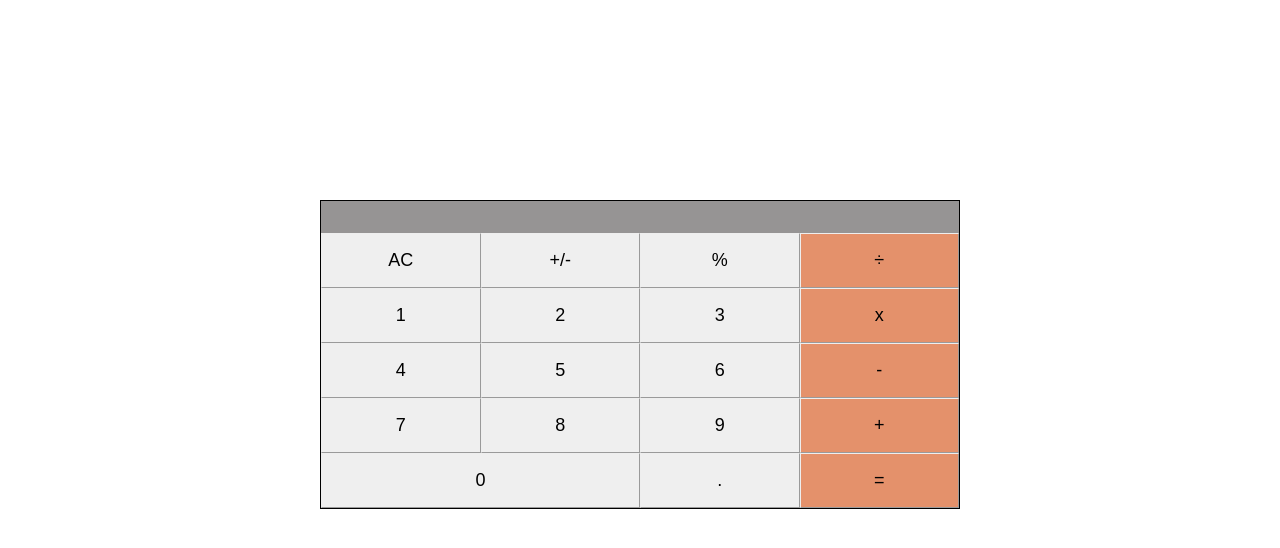
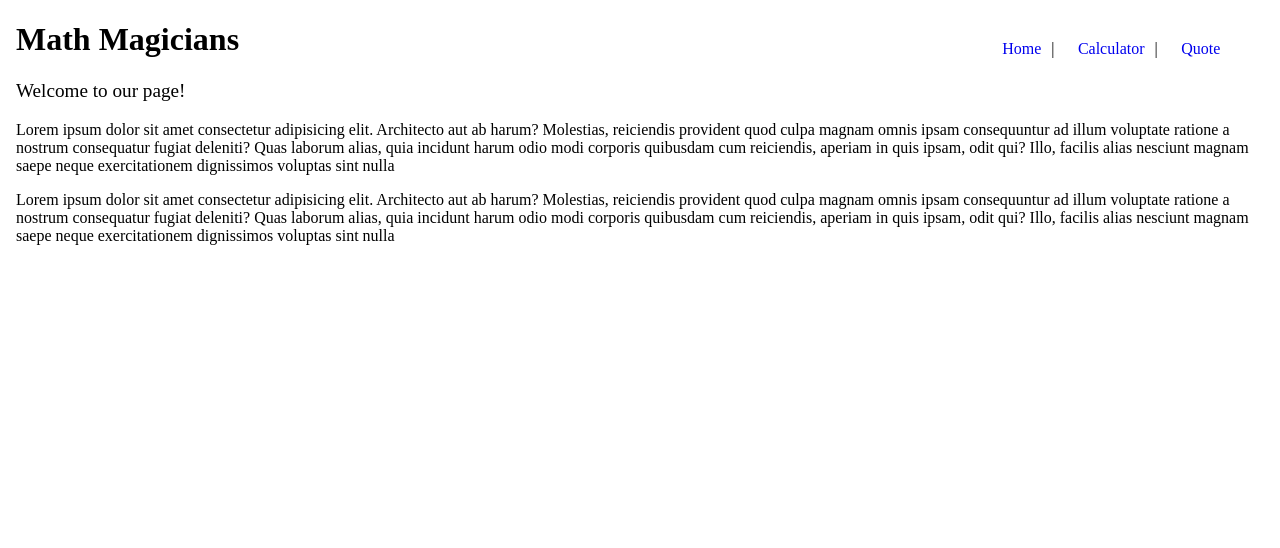
Before and after one commit to altontonn/Math-Magicians, a React (Create React App) app: page / in a window 1280 px wide. Shown: the top 548 px of the page. Built offline with nearby package versions, Linux system fonts and the light colour scheme.

Commit message:
add router

```diff
--- a/package.json
+++ b/package.json
@@ -9,6 +9,7 @@
     "big.js": "^6.2.1",
     "react": "^18.2.0",
     "react-dom": "^18.2.0",
+    "react-router-dom": "^6.4.0",
     "react-scripts": "5.0.1",
     "web-vitals": "^2.1.4"
   },
--- a/src/App.js
+++ /dev/null
@@ -1,19 +0,0 @@
-import React, { Component } from 'react';
-import Calculator from './components/Calculator';
-import './css/style.css';
-
-class App extends Component {
-  constructor(props) {
-    super(props);
-    this.state = { };
-  }
-
-  render() {
-    return (
-      <div>
-        <Calculator />
-      </div>
-    );
-  }
-}
-export default App;
--- a/src/components/Calculator.js
+++ b/src/components/Calculator.js
@@ -26,6 +26,9 @@ const Calculator = () => {
   };
 
   return (
+    <div className="calc">
+      <h1>Math Magicians</h1>
+      <p>Let&rsquo;s do some Maths!</p>
       <div className="App">
         <div className="calculator">
           <div className="display">
@@ -50,6 +53,7 @@ const Calculator = () => {
           </div>
         </div>
       </div>
+    </div>
   );
 };
 export default Calculator;
--- /dev/null
+++ b/src/components/Home.js
@@ -0,0 +1,23 @@
+import React from 'react';
+
+class Home extends React.Component {
+  constructor(props) {
+    super(props);
+    this.state = {
+      para1: 'Lorem ipsum dolor sit amet consectetur adipisicing elit. Architecto aut ab harum? Molestias, reiciendis provident quod culpa magnam omnis ipsam consequuntur ad illum voluptate ratione a nostrum consequatur fugiat deleniti? Quas laborum alias, quia incidunt harum odio modi corporis quibusdam cum reiciendis, aperiam in quis ipsam, odit qui? Illo, facilis alias nesciunt magnam saepe neque exercitationem dignissimos voluptas sint nulla',
+    };
+  }
+
+  render() {
+    const { para1 } = this.state;
+    return (
+      <div className="home">
+        <h1>Math Magicians</h1>
+        <p className="header">Welcome to our page!</p>
+        <p className="p1">{para1}</p>
+        <p className="p2">{para1}</p>
+      </div>
+    );
+  }
+}
+export default Home;
--- /dev/null
+++ b/src/components/Nav.js
@@ -0,0 +1,32 @@
+import React from 'react';
+import { Link, Route, Routes } from 'react-router-dom';
+import Calculator from './Calculator';
+import Home from './Home';
+import Quote from './Quote';
+
+class Nav extends React.Component {
+  constructor(props) {
+    super(props);
+    this.state = { };
+  }
+
+  render() {
+    return (
+      <div>
+        <nav className="nav">
+          <ul>
+            <li><Link to="/">Home</Link></li>
+            <li><Link to="/calculator">Calculator</Link></li>
+            <li><Link to="/quote">Quote</Link></li>
+          </ul>
+        </nav>
+        <Routes>
+          <Route path="/" element={<Home />} />
+          <Route path="/calculator" element={<Calculator />} />
+          <Route path="/quote" element={<Quote />} />
+        </Routes>
+      </div>
+    );
+  }
+}
+export default Nav;
--- /dev/null
+++ b/src/components/Quote.js
@@ -0,0 +1,20 @@
+import React from 'react';
+
+class Quote extends React.Component {
+  constructor(props) {
+    super(props);
+    this.state = {
+      message: 'Mathematics is not about numbers, equations, computations, or algorithims. It is about understanding. -William Paul Thurston',
+    };
+  }
+
+  render() {
+    const { message } = this.state;
+    return (
+      <div className="content">
+        <p>{message}</p>
+      </div>
+    );
+  }
+}
+export default Quote;
--- a/src/css/style.css
+++ b/src/css/style.css
@@ -82,3 +82,75 @@
 .item-5 {
   background: rgb(228, 145, 107);
 }
+
+.content {
+  width: 70%;
+  font-size: 1.2rem;
+  font-family: cursive;
+  margin: 0 auto;
+}
+
+.content p {
+  position: absolute;
+  top: 10rem;
+  width: 70%;
+}
+
+.nav {
+  width: 22%;
+  margin-right: 1rem;
+  font-family: cursive;
+  position: absolute;
+  right: 2rem;
+  top: 1.5rem;
+}
+
+.nav ul {
+  list-style: none;
+  display: flex;
+  justify-content: space-around;
+}
+
+.nav li:nth-child(1)::after {
+  content: "|";
+  padding-left: 10px;
+}
+
+.nav li:nth-child(2)::after {
+  content: "|";
+  padding-left: 10px;
+}
+
+.nav ul li a {
+  text-decoration: none;
+}
+
+.home {
+  font-family: cursive;
+}
+
+.home h1 {
+  margin-left: 1rem;
+}
+
+.p1 {
+  padding: 0 1rem;
+}
+
+.p2 {
+  padding: 0 1rem;
+}
+
+.header {
+  font-size: 1.2rem;
+  margin-left: 1rem;
+}
+
+.calc {
+  font-family: cursive;
+  margin-left: 1rem;
+}
+
+.calc p {
+  font-size: 1.2rem;
+}
--- a/src/index.js
+++ b/src/index.js
@@ -1,11 +1,14 @@
 import React from 'react';
 import ReactDOM from 'react-dom/client';
 import './index.css';
-import App from './App';
+import { BrowserRouter } from 'react-router-dom';
+import Nav from './components/Nav';
 
 const root = ReactDOM.createRoot(document.getElementById('root'));
 root.render(
   <React.StrictMode>
-    <App />
+    <BrowserRouter>
+      <Nav />
+    </BrowserRouter>
   </React.StrictMode>,
 );
```
Also changed, not shown: 1 other file (tests, documents, lock files or other folders). Lines whose indentation alone changed are shown as unchanged.
